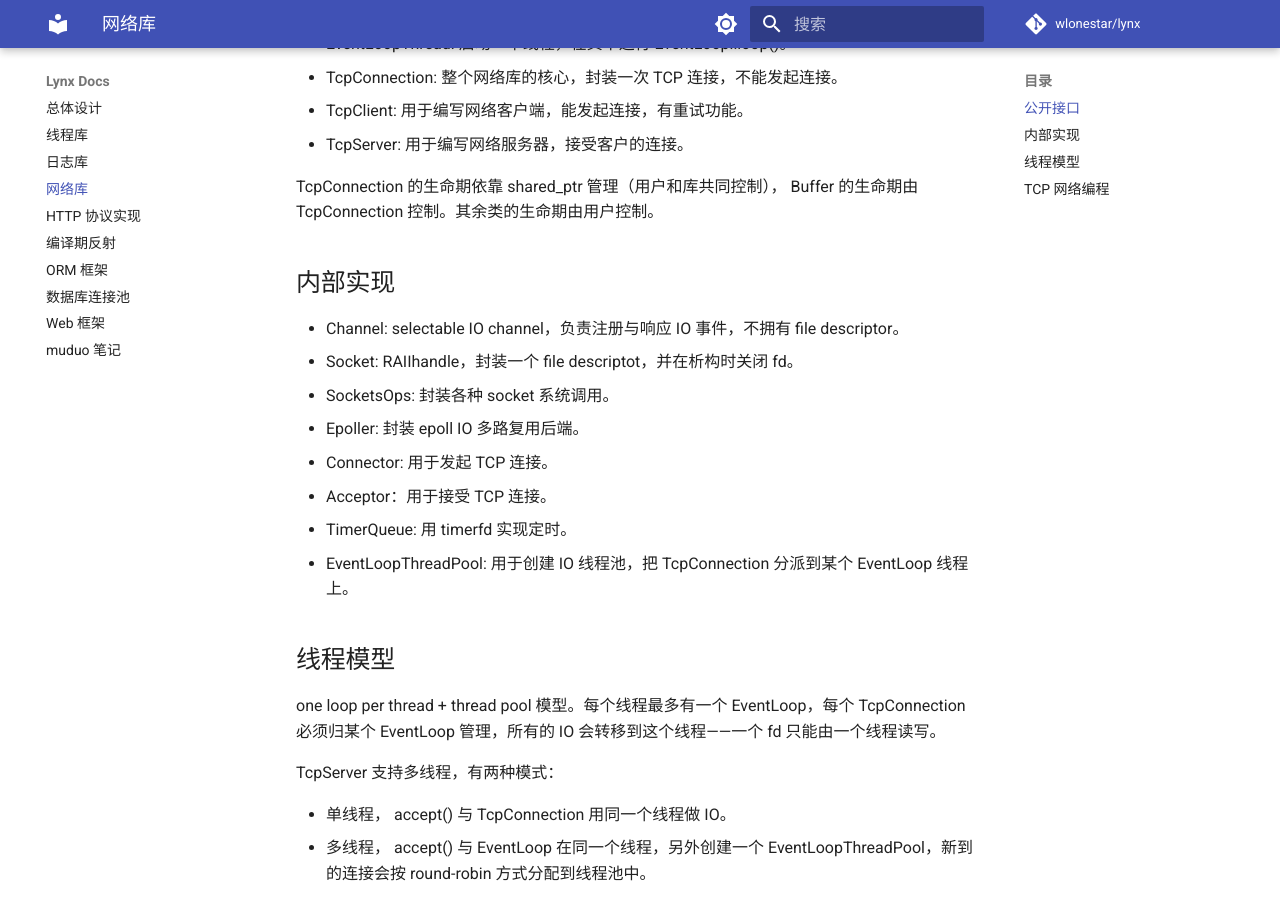
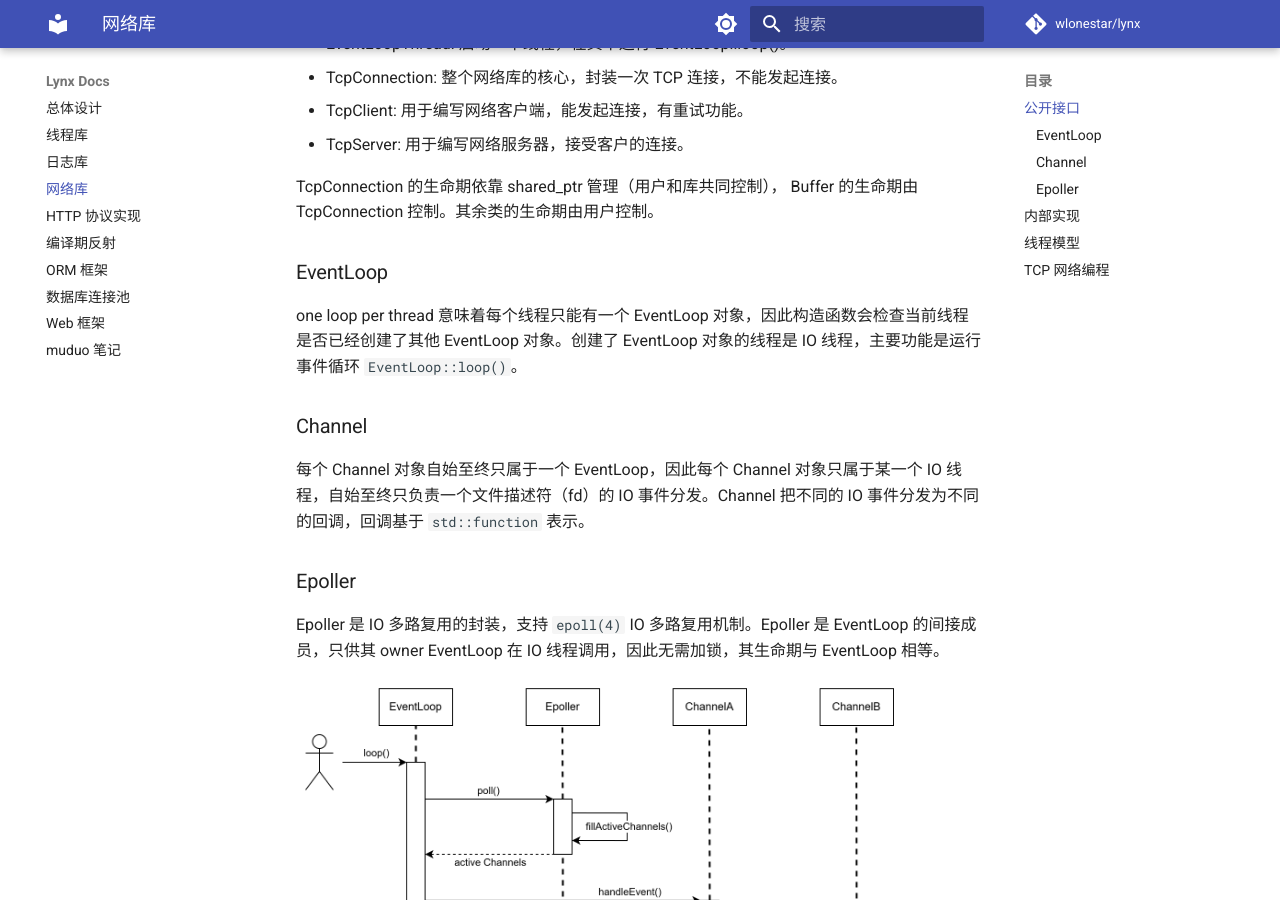
Before and after one commit to wlonestar/lynx, an MkDocs documentation site: the page built from docs/3_net.md, in a window 1280 px wide and 900 px high, scrolled down 577 px. Built offline with MkDocs 1.6.1 and Material for MkDocs 9.7.7, drawn with Linux system fonts in a browser that asks for light colours; comment, search, counter and statistics services are not loaded.

Commit message:
add reactor doc

```diff
--- a/docs/3_net.md
+++ b/docs/3_net.md
@@ -17,6 +17,20 @@ lynx 采用基于对象（object-based）而非面向对象（object-oriented）
 - TcpServer: 用于编写网络服务器，接受客户的连接。
 
 TcpConnection 的生命期依靠 shared_ptr 管理（用户和库共同控制）， Buffer 的生命期由 TcpConnection 控制。其余类的生命期由用户控制。
+
+### EventLoop
+
+one loop per thread 意味着每个线程只能有一个 EventLoop 对象，因此构造函数会检查当前线程是否已经创建了其他 EventLoop 对象。创建了 EventLoop 对象的线程是 IO 线程，主要功能是运行事件循环 `EventLoop::loop()`。
+
+### Channel
+
+每个 Channel 对象自始至终只属于一个 EventLoop，因此每个 Channel 对象只属于某一个 IO 线程，自始至终只负责一个文件描述符（fd）的 IO 事件分发。Channel 把不同的 IO 事件分发为不同的回调，回调基于 `std::function` 表示。
+
+### Epoller
+
+Epoller 是 IO 多路复用的封装，支持 `epoll(4)` IO 多路复用机制。Epoller 是 EventLoop 的间接成员，只供其 owner EventLoop 在 IO 线程调用，因此无需加锁，其生命期与 EventLoop 相等。
+
+![](eventloop.png)
 
 ## 内部实现
 
```
Also changed, not shown: docs/eventloop.png (added), 1 other file.
